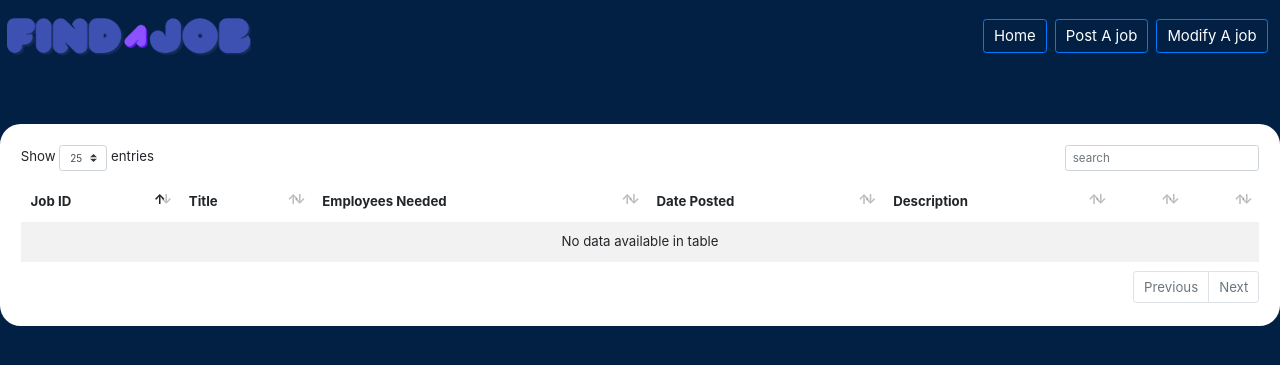
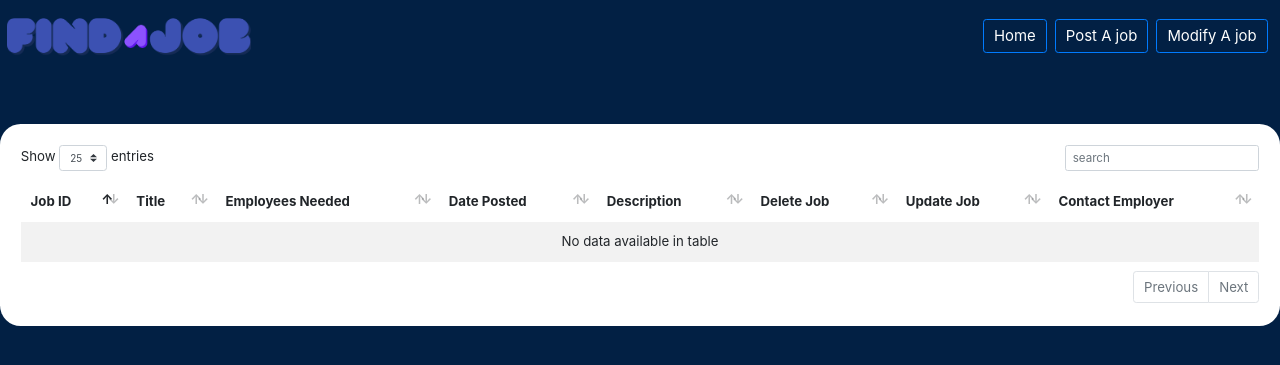
Before and after one commit to mohhef/FindAJob, a PHP site: page /view_job.php in a window 1280 px wide. Shown: the top 365 px of the page. Run offline with PHP 8.4, Linux system fonts and the light colour scheme; data that the repository does not hold is empty; some libraries are stand-ins or nearby versions.

Commit message:
Added field to contact employer related to job posting

```diff
--- a/main/database/fetch_postings.php
+++ b/main/database/fetch_postings.php
@@ -54,6 +54,7 @@ $sub_array[] = '<div contenteditable="false" class="update" data-id="'.$row["job
 $sub_array[] = '<div contenteditable="false" class="update" data-id="'.$row["job_id"].'" data-column="description">' . $row["description"] . '</div>';
 $sub_array[] = '<button type="button" name="delete" class="btn btn-danger btn-xs delete" id="'.$row["job_id"].'">Delete</button>';
 $sub_array[] = '<button type="button" name="update" class="btn btn-primary btn-xs update" id="'.$row["job_id"].'">Update</button>';
+$sub_array[] = '<button type="button" name="contact" class="btn btn-primary btn-xs contact" id="'.$row["job_id"].'">Contact</button>';
 $data[] = $sub_array;
 }
 
--- a/main/view_job.php
+++ b/main/view_job.php
@@ -14,8 +14,11 @@
           <th>Employees Needed</th>
           <th>Date Posted</th>
           <th>Description</th>
-          <th></th>
-          <th></th>
+          <th>Delete Job</th>
+          <th>Update Job</th>
+          <th>Contact Employer</th>
+
+
         </tr>
       </thead>
     </table>
@@ -69,6 +72,10 @@ $(document).ready(function(){
       },{
         "orderable": true,
         //    "width":"5%"
+      },
+      ,{
+        "orderable": true,
+        //    "width":"5%"
       }
     ],
     "language": {
```
